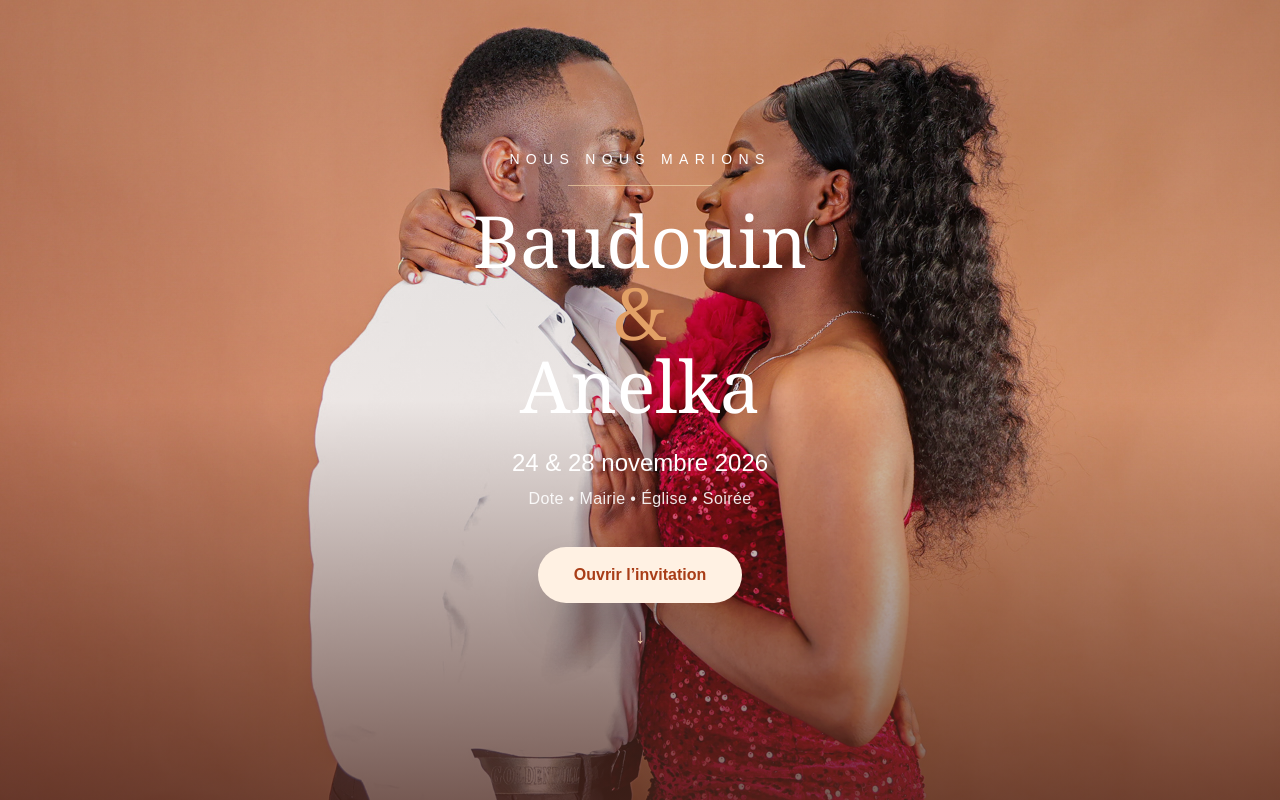
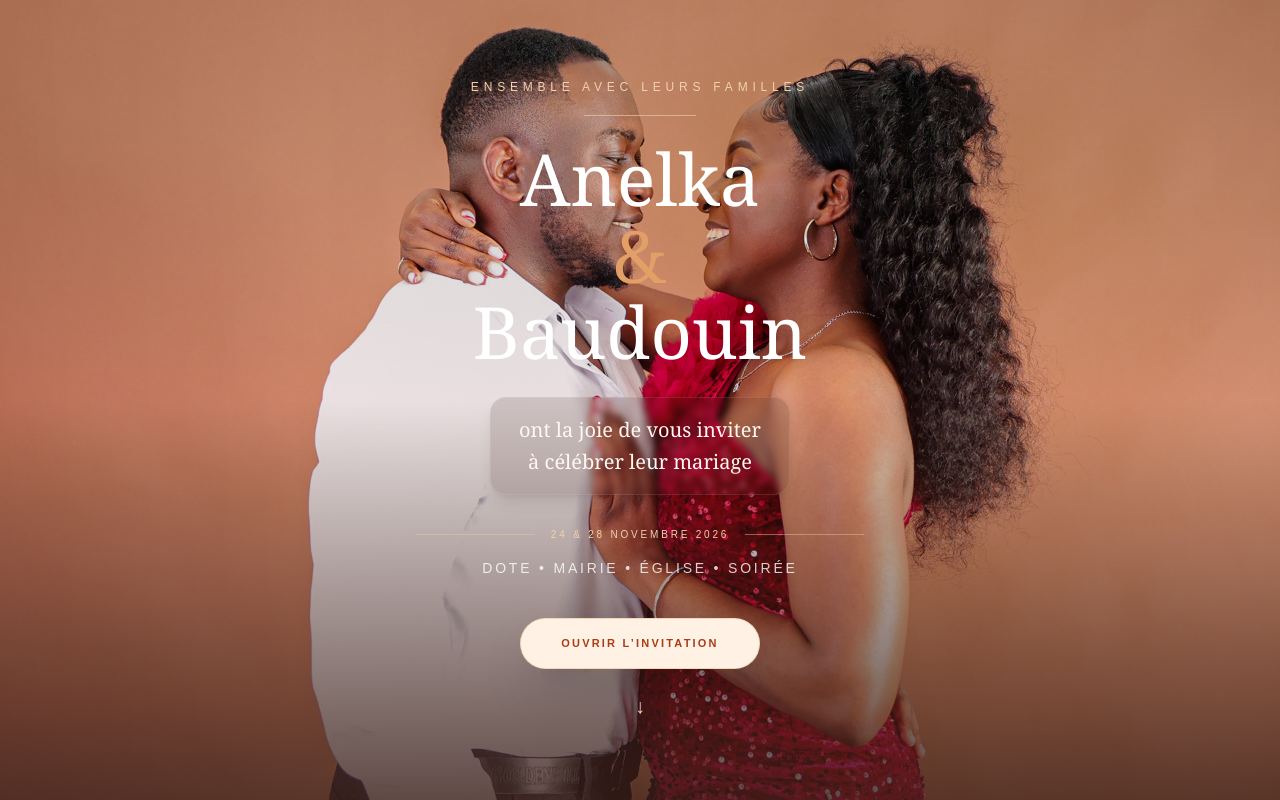
Before and after one commit to Melick237/mariage-baudouin-anelka, a Next.js app: page / in a window 1280 px wide. Built offline with nearby package versions, Linux system fonts and the light colour scheme.

Commit message:
Fix Burgermenu

```diff
--- a/app/page.tsx
+++ b/app/page.tsx
@@ -149,7 +149,7 @@ export default function Home() {
                 }}
                 className="shrink-0 font-serif text-sm tracking-[0.15em] text-[#F4C58C]"
               >
-                B | A
+                A | B
               </button>
 
 
@@ -292,7 +292,7 @@ export default function Home() {
               {/* PETIT TITRE */}
               <div className="px-4 pb-3 pt-2">
                 <p className="text-[8px] uppercase tracking-[0.4em] text-[#F4C58C]/70">
-                  Baudouin & Anelka
+                  Anelka & Baudouin
                 </p>
               </div>
 
@@ -310,12 +310,21 @@ export default function Home() {
                 </a>
 
                 <a
+                  href="#programme"
+                  onClick={() => setMobileMenuOpen(false)}
+                  className="flex items-center justify-between rounded-[18px] px-4 py-3 text-sm text-white/80 transition hover:bg-white/5 hover:text-[#F4C58C]"
+                >
+                  <span>Programme</span>
+                  <span className="text-white/30">02</span>
+                </a>
+
+                <a
                   href="#dresscode"
                   onClick={() => setMobileMenuOpen(false)}
                   className="flex items-center justify-between rounded-[18px] px-4 py-3 text-sm text-white/80 transition hover:bg-white/5 hover:text-[#F4C58C]"
                 >
                   <span>Dress Code</span>
-                  <span className="text-white/30">02</span>
+                  <span className="text-white/30">03</span>
                 </a>
 
                 <a
@@ -324,7 +333,7 @@ export default function Home() {
                   className="flex items-center justify-between rounded-[18px] px-4 py-3 text-sm text-white/80 transition hover:bg-white/5 hover:text-[#F4C58C]"
                 >
                   <span>Confirmer ma présence</span>
-                  <span className="text-white/30">03</span>
+                  <span className="text-white/30">04</span>
                 </a>
 
                 <a
@@ -333,7 +342,7 @@ export default function Home() {
                   className="flex items-center justify-between rounded-[18px] px-4 py-3 text-sm text-white/80 transition hover:bg-white/5 hover:text-[#F4C58C]"
                 >
                   <span>Hébergements</span>
-                  <span className="text-white/30">04</span>
+                  <span className="text-white/30">05</span>
                 </a>
 
                 <a
@@ -342,7 +351,7 @@ export default function Home() {
                   className="flex items-center justify-between rounded-[18px] px-4 py-3 text-sm text-white/80 transition hover:bg-white/5 hover:text-[#F4C58C]"
                 >
                   <span>Localisation</span>
-                  <span className="text-white/30">05</span>
+                  <span className="text-white/30">06</span>
                 </a>
 
                 <a
@@ -351,7 +360,7 @@ export default function Home() {
                   className="flex items-center justify-between rounded-[18px] px-4 py-3 text-sm text-white/80 transition hover:bg-white/5 hover:text-[#F4C58C]"
                 >
                   <span>Cadeaux & attentions</span>
-                  <span className="text-white/30">06</span>
+                  <span className="text-white/30">07</span>
                 </a>
 
                 <a
@@ -360,7 +369,7 @@ export default function Home() {
                   className="flex items-center justify-between rounded-[18px] px-4 py-3 text-sm text-white/80 transition hover:bg-white/5 hover:text-[#F4C58C]"
                 >
                   <span>Filtre Snapchat</span>
-                  <span className="text-white/30">07</span>
+                  <span className="text-white/30">08</span>
                 </a>
 
               </div>
@@ -405,47 +414,76 @@ export default function Home() {
         <section className="relative min-h-screen overflow-hidden text-white">
           <Image
             src="/images/couple.jpeg"
-            alt="Baudouin et Anelka"
+            alt="Anelka et Baudouin"
             fill
             priority
             sizes="100vw"
             className="object-cover object-[center_25%] md:object-[center_30%]"
           />
 
-          <div className="absolute inset-0 bg-gradient-to-b from-black/10 via-[#7f4634]/10 to-[#4d271e]/75" />
-
+          {/* Overlay */}
+          <div className="absolute inset-0 bg-gradient-to-b from-black/15 via-[#6D071A]/10 to-[#3A1F1A]/80" />
+
+          {/* Contenu */}
           <div className="relative z-10 flex min-h-screen items-center justify-center px-6">
-            <div className="w-full max-w-xl text-center">
-              <p className="mb-4 text-xs uppercase tracking-[0.45em] md:text-sm">
-                Nous nous marions
-              </p>
-
-              <div className="mx-auto mb-5 h-px w-36 bg-[#e8c79d]/80" />
-
-              <h1 className="font-serif text-5xl leading-[0.95] md:text-7xl">
+            <div className="w-full max-w-2xl text-center">
+
+              {/* Petite introduction */}
+              <p className="text-[10px] uppercase tracking-[0.4em] text-[#F3D0AD] md:text-xs">
+                Ensemble avec leurs familles
+              </p>
+
+              <div className="mx-auto mt-5 h-px w-28 bg-[#E8C79D]/70" />
+
+              {/* Noms */}
+              <h1 className="mt-7 font-serif text-5xl leading-[0.95] md:text-7xl">
+                Anelka
+
+                <span className="my-2 block text-[#E2A066]">
+                  &
+                </span>
+
                 Baudouin
-                <span className="my-1 block text-[#e2a066]">&</span>
-                Anelka
               </h1>
 
-              <p className="mt-7 text-xl md:text-2xl">
-                24 & 28 novembre 2026
-              </p>
-
-              <p className="mt-2 text-sm tracking-wide text-white/90 md:text-base">
+              {/* Invitation */}
+              <div className="mx-auto mt-8 w-fit rounded-2xl border border-white/10 bg-[#3A1F1A]/15 px-7 py-4 shadow-lg backdrop-blur-[3px]">
+                <p className="font-serif text-lg leading-7 text-[#FFF7F0] md:text-xl md:leading-8">
+                  ont la joie de vous inviter
+                  <br />
+                  à célébrer leur mariage
+                </p>
+              </div>
+
+              {/* Date */}
+              <div className="mx-auto mt-8 flex max-w-md items-center justify-center gap-4">
+                <div className="h-px flex-1 bg-[#E8C79D]/45" />
+
+                <span className="text-[10px] uppercase tracking-[0.28em] text-[#F3D0AD]">
+                  24 & 28 novembre 2026
+                </span>
+
+                <div className="h-px flex-1 bg-[#E8C79D]/45" />
+              </div>
+
+              {/* Événements */}
+              <p className="mt-4 text-xs uppercase tracking-[0.2em] text-white/80 md:text-sm">
                 Dote • Mairie • Église • Soirée
               </p>
 
+              {/* Bouton */}
               <button
                 onClick={openInvitation}
-                className="mt-9 rounded-full bg-[#fff1e3] px-9 py-4 font-semibold text-[#A93D17] shadow-2xl transition duration-300 hover:scale-105"
+                className="mt-10 rounded-full border border-[#E8C79D]/60 bg-[#FFF1E3] px-10 py-4 text-[11px] font-semibold uppercase tracking-[0.2em] text-[#A93D17] shadow-2xl transition duration-300 hover:scale-105 hover:bg-white"
               >
                 Ouvrir l’invitation
               </button>
 
-              <div className="mt-5 animate-bounce text-xl text-[#f3d0ad]">
+              {/* Petite indication */}
+              <div className="mt-6 animate-bounce text-xl text-[#F3D0AD]">
                 ↓
               </div>
+
             </div>
           </div>
         </section>
@@ -478,7 +516,7 @@ export default function Home() {
           <div className="relative z-10 mx-auto w-full max-w-6xl">
             <div className="mx-auto flex h-20 w-20 items-center justify-center rounded-full border border-[#F6DFC8]/60">
               <span className="font-serif text-xl tracking-[0.15em] text-[#FFF8F0]">
-                B | A
+                A | B
               </span>
             </div>
 
@@ -603,7 +641,7 @@ export default function Home() {
                 <div className="relative h-[420px] overflow-hidden rounded-[34px] shadow-xl md:h-[540px]">
                   <Image
                     src="/images/histoire1.jpeg"
-                    alt="Baudouin et Anelka"
+                    alt="Anelka et Baudouin"
                     fill
                     sizes="(max-width: 768px) 100vw, 50vw"
                     className="object-cover object-[center_30%]"
@@ -678,7 +716,7 @@ export default function Home() {
                 <div className="relative order-1 h-[420px] overflow-hidden rounded-[34px] shadow-xl md:order-2 md:h-[540px]">
                   <Image
                     src="/images/histoire22.jpeg"
-                    alt="Baudouin et Anelka"
+                    alt="Anelka et Baudouin"
                     fill
                     sizes="(max-width: 768px) 100vw, 50vw"
                     className="object-cover object-center"
@@ -691,7 +729,7 @@ export default function Home() {
                 <div className="relative h-[420px] overflow-hidden rounded-[34px] shadow-xl md:h-[540px]">
                   <Image
                     src="/images/histoire33.jpeg"
-                    alt="Baudouin et Anelka"
+                    alt="Anelka et Baudouin"
                     fill
                     sizes="(max-width: 768px) 100vw, 50vw"
                     className="object-cover object-center"
@@ -760,7 +798,7 @@ export default function Home() {
                 <div className="relative order-1 h-[420px] overflow-hidden rounded-[34px] shadow-xl md:order-2 md:h-[540px]">
                   <Image
                     src="/images/histoire4.jpeg"
-                    alt="Baudouin et Anelka"
+                    alt="Anelka et Baudouin"
                     fill
                     sizes="(max-width: 768px) 100vw, 50vw"
                     className="object-cover object-center"
@@ -866,7 +904,7 @@ export default function Home() {
             <div className="mt-28 text-center">
               <div className="mx-auto flex h-16 w-16 items-center justify-center rounded-full border border-[#D77A57]/60">
                 <span className="font-serif text-sm tracking-[0.15em] text-[#A93D17]">
-                  B | A
+                  A | B
                 </span>
               </div>
 
@@ -878,7 +916,7 @@ export default function Home() {
               </p>
 
               <p className="mt-6 text-xs uppercase tracking-[0.35em] text-[#A93D17]">
-                Baudouin & Anelka
+                Anelka & Baudouin
               </p>
 
               <p className="mt-6 font-serif text-2xl italic text-[#6D3828] md:text-3xl">
@@ -899,7 +937,7 @@ export default function Home() {
 
             <div className="shrink-0 text-center">
               <p className="font-serif text-xl tracking-[0.22em] text-[#F1C3AE]">
-                B | A
+                A | B
               </p>
 
               <p className="mt-2 text-[9px] uppercase tracking-[0.42em] text-[#FBEDE3]">
@@ -1484,7 +1522,7 @@ export default function Home() {
               <div className="mx-auto mt-10 flex h-16 w-16 items-center justify-center rounded-full border border-[#F4C58C]/60">
 
                 <span className="font-serif text-sm tracking-[0.15em] text-[#F4C58C]">
-                  B | A
+                  A | B
                 </span>
 
               </div>
@@ -1879,7 +1917,7 @@ export default function Home() {
                 <div className="h-px w-16 bg-[#D8A060]/50" />
 
                 <span className="font-serif text-sm tracking-[0.15em] text-[#C54716]">
-                  B | A
+                  A | B
                 </span>
 
                 <div className="h-px w-16 bg-[#D8A060]/50" />
@@ -2025,7 +2063,7 @@ export default function Home() {
 
                     {/* WHATSAPP */}
                     <a
-                      href="https://wa.me/237679190700?text=Bonjour%2C%20je%20vous%20contacte%20concernant%20un%20hébergement%20pour%20le%20mariage%20de%20Baudouin%20et%20Anelka.%20Pourriez-vous%20me%20communiquer%20vos%20disponibilités%20s'il%20vous%20plaît%20%3F"
+                      href="https://wa.me/237679190700?text=Bonjour%2C%20je%20vous%20contacte%20concernant%20un%20hébergement%20pour%20le%20mariage%20de%Anelka%20et%20Baudouin.%20Pourriez-vous%20me%20communiquer%20vos%20disponibilités%20s'il%20vous%20plaît%20%3F"
                       target="_blank"
                       rel="noopener noreferrer"
                       className="
@@ -2158,7 +2196,7 @@ export default function Home() {
 
                     {/* WHATSAPP */}
                     <a
-                      href="https://wa.me/237671298113?text=Bonjour%2C%20je%20vous%20contacte%20concernant%20un%20hébergement%20pour%20le%20mariage%20de%20Baudouin%20et%20Anelka.%20Pourriez-vous%20me%20communiquer%20vos%20disponibilités%20s'il%20vous%20plaît%20%3F"
+                      href="https://wa.me/237671298113?text=Bonjour%2C%20je%20vous%20contacte%20concernant%20un%20hébergement%20pour%20le%20mariage%20de%20Anelka%20et%20Baudouin.%20Pourriez-vous%20me%20communiquer%20vos%20disponibilités%20s'il%20vous%20plaît%20%3F"
                       target="_blank"
                       rel="noopener noreferrer"
                       className="
@@ -2333,7 +2371,7 @@ export default function Home() {
 
                     {/* WHATSAPP */}
                     <a
-                      href="https://wa.me/237655080288?text=Bonjour%2C%20je%20vous%20contacte%20concernant%20un%20hébergement%20pour%20le%20mariage%20de%20Baudouin%20et%20Anelka.%20Pourriez-vous%20me%20communiquer%20vos%20disponibilités%20s'il%20vous%20plaît%20%3F"
+                      href="https://wa.me/237655080288?text=Bonjour%2C%20je%20vous%20contacte%20concernant%20un%20hébergement%20pour%20le%20mariage%20de%20Anelka%20et%20Baudouin.%20Pourriez-vous%20me%20communiquer%20vos%20disponibilités%20s'il%20vous%20plaît%20%3F"
                       target="_blank"
                       rel="noopener noreferrer"
                       className="
@@ -2389,7 +2427,7 @@ export default function Home() {
                 <div className="h-px w-16 bg-[#C54716]/25" />
 
                 <span className="font-serif text-sm text-[#C54716]">
-                  B | A
+                  A | B
                 </span>
 
                 <div className="h-px w-16 bg-[#C54716]/25" />
@@ -2528,7 +2566,7 @@ export default function Home() {
               <div className="mx-auto flex items-center justify-center gap-4">
                 <div className="h-px w-16 bg-[#F4C58C]/40" />
                 <span className="font-serif text-sm text-[#F4C58C]">
-                  B | A
+                  A | B
                 </span>
                 <div className="h-px w-16 bg-[#F4C58C]/40" />
               </div>
@@ -2649,7 +2687,7 @@ export default function Home() {
                     {/* MONOGRAMME */}
                     <div className="mx-auto flex h-16 w-16 items-center justify-center rounded-full border border-[#F4C58C]/30 bg-white/5">
                       <span className="font-serif text-xl text-[#F4C58C]">
-                        B | A
+                        A | B
                       </span>
                     </div>
 
@@ -2666,7 +2704,7 @@ export default function Home() {
                       <div className="relative aspect-square w-full overflow-hidden rounded-[14px]">
                         <Image
                           src="/images/qr-liste-cadeaux.jpg"
-                          alt="QR code de la liste de cadeaux de Baudouin et Anelka"
+                          alt="QR code de la liste de cadeaux d'Anelka et Baudouin"
                           fill
                           sizes="170px"
                           className="object-contain"
@@ -2930,7 +2968,7 @@ export default function Home() {
                 <div className="h-px w-16 bg-[#D77A57]/50" />
 
                 <span className="font-serif text-sm text-[#C54716]">
-                  B | A
+                  A | B
                 </span>
 
                 <div className="h-px w-16 bg-[#D77A57]/50" />
@@ -2973,7 +3011,7 @@ export default function Home() {
 
               <p className="mx-auto mt-7 max-w-2xl leading-8 text-white/80">
                 Immortalisez vos plus beaux moments avec notre filtre personnalisé
-                Baudouin & Anelka.
+                Anelka & Baudouin.
               </p>
             </div>
 
@@ -2987,7 +3025,6 @@ export default function Home() {
                   muted
                   loop
                   playsInline
-                  controls
                   preload="metadata"
                 >
                   <source
@@ -3002,7 +3039,7 @@ export default function Home() {
               {/* INFOS */}
               <div className="rounded-[34px] border border-white/15 bg-white/10 p-8 backdrop-blur md:p-10">
                 <p className="text-[10px] uppercase tracking-[0.35em] text-[#F4C58C]">
-                  Baudouin & Anelka
+                  Anelka & Baudouin
                 </p>
 
                 <h3 className="mt-4 font-serif text-4xl">
@@ -3045,7 +3082,7 @@ export default function Home() {
             <div className="mt-16 text-center">
               <div className="mx-auto flex items-center justify-center gap-4">
                 <div className="h-px w-16 bg-[#F4C58C]/40" />
-                <span className="font-serif text-sm text-[#F4C58C]">B | A</span>
+                <span className="font-serif text-sm text-[#F4C58C]">A | B</span>
                 <div className="h-px w-16 bg-[#F4C58C]/40" />
               </div>
 
@@ -3108,9 +3145,9 @@ export default function Home() {
                 </p>
 
                 <h2 className="mt-3 font-serif text-3xl leading-[1.05]">
+                  <span className="block">Anelka</span>
+                  <span className="my-1 block text-[#d69a65]">&</span>
                   <span className="block">Baudouin</span>
-                  <span className="my-1 block text-[#d69a65]">&</span>
-                  <span className="block">Anelka</span>
                 </h2>
 
                 <div className="mx-auto my-3 h-px w-20 bg-[#d4aa81]" />
@@ -3185,7 +3222,7 @@ export default function Home() {
                 }`}
               >
                 <div className="flex h-[58px] w-[58px] items-center justify-center rounded-full border border-[#dda66c]/60 font-serif text-lg tracking-wide text-[#f6d1a7]">
-                  B | A
+                  A | B
                 </div>
               </div>
             </div>
@@ -3220,9 +3257,9 @@ export default function Home() {
               </p>
 
               <h2 className="mt-5 font-serif text-4xl md:text-6xl">
+                Anelka
+                <span className="mx-3 text-[#C54716]">&</span>
                 Baudouin
-                <span className="mx-3 text-[#C54716]">&</span>
-                Anelka
               </h2>
 
               <div className="mx-auto mt-7 h-px w-24 bg-[#F4C58C]/60" />
@@ -3302,7 +3339,7 @@ export default function Home() {
 
             <div className="mt-7 flex flex-col items-center justify-between gap-4 text-center text-[10px] text-white/35 md:flex-row md:text-left">
               <p>
-                Baudouin & Anelka · 2026
+                Anelka & Baudouin · 2026
               </p>
 
               <p className="font-serif italic">
```
